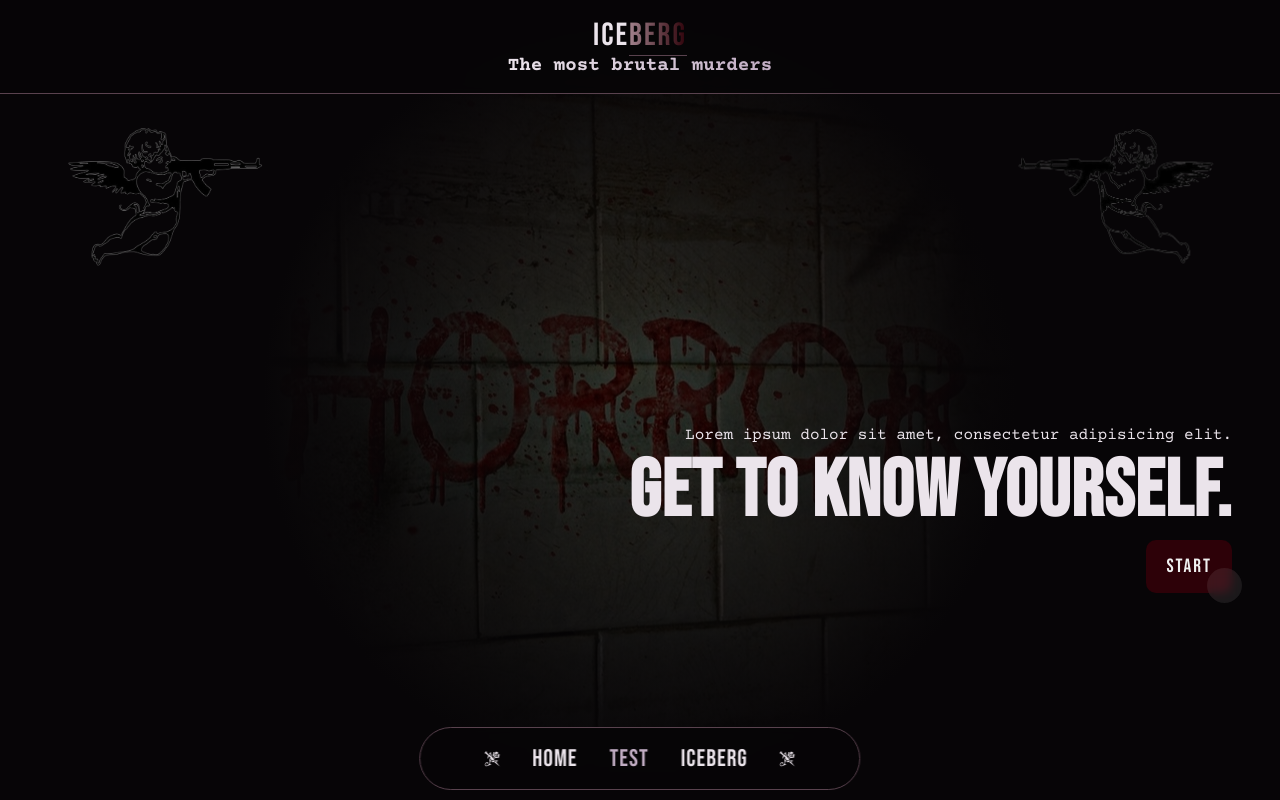
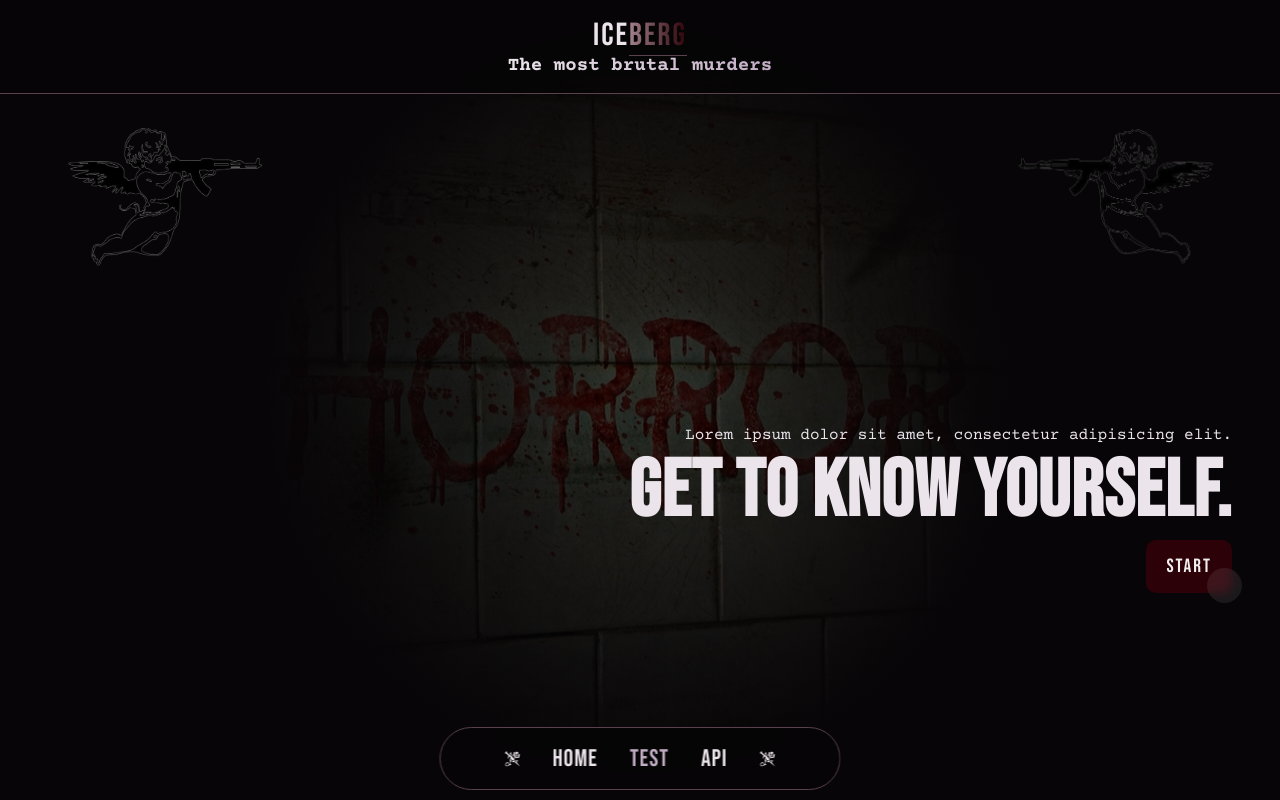
Before and after one commit to pawelek7k/murderSite, a React (Vite) app: page /Test in a window 1280 px wide. Shown: the top 800 px of the page. Built offline with nearby package versions, Linux system fonts and the light colour scheme.

Commit message:
add fixes

```diff
--- a/src/components/Navigation/index.tsx
+++ b/src/components/Navigation/index.tsx
@@ -15,7 +15,7 @@ export const Navigation = () => {
             <NavLink to="/Test">Test</NavLink>
           </li>
           <li>
-            <NavLink to="/Iceberg">Iceberg</NavLink>
+            <NavLink to="/Api">Api</NavLink>
           </li>
         </ListNavigation>
       </nav>
--- a/src/components/Parallax/index.tsx
+++ b/src/components/Parallax/index.tsx
@@ -31,7 +31,7 @@ export const ParallaxText = ({
     clamp: false,
   });
 
-  const x = useTransform(baseX, (v) => `${wrap(-20, -45, v)}%`);
+  const x = useTransform(baseX, (v) => `${wrap(-20, -70, v)}%`);
 
   const directionFactor = useRef<number>(1);
   useAnimationFrame((_, delta) => {
--- a/src/routes/RouterIndex.tsx
+++ b/src/routes/RouterIndex.tsx
@@ -1,7 +1,7 @@
 import { BrowserRouter, Route, Routes } from "react-router-dom";
 import { Navigation } from "../components/Navigation";
 import { Home } from "../pages/Home";
-import { Iceberg } from "../pages/Iceberg";
+import { Iceberg } from "../pages/Api";
 import { Test } from "../pages/Test";
 
 export const RouterIndex = () => {
```
Also changed, not shown: src/pages/Api.tsx (renamed from src/pages/Iceberg.tsx).
